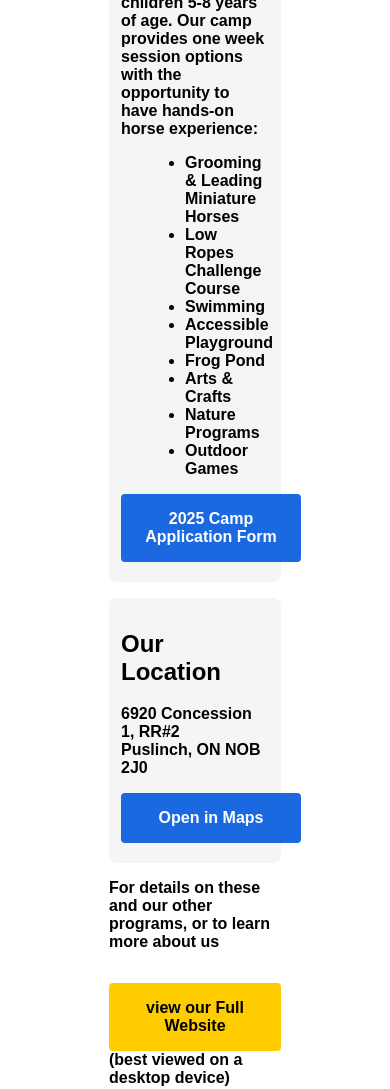
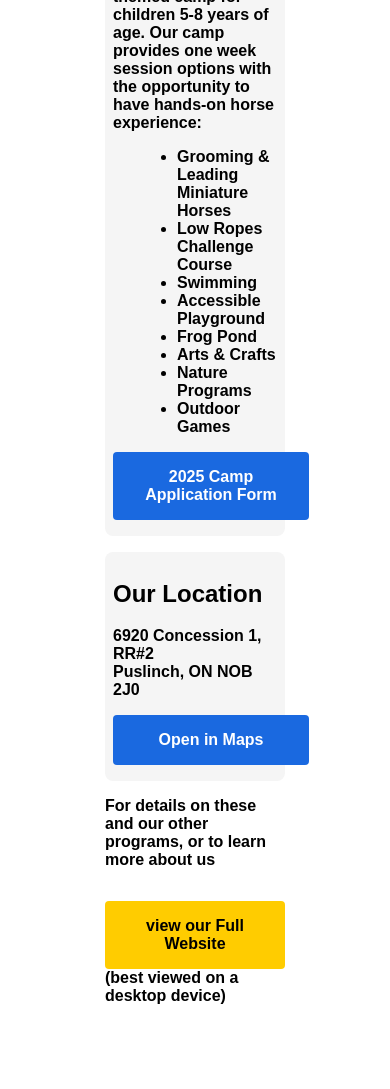
Before and after one commit to sunrise-therapeutic/sunrise, a plain HTML site: page mobile-summary.html in a window 390 px wide. Shown: the part 1287-2376 px from the top of the page. After the commit the page ends 2301 px from the top, so only its background shows below. Drawn offline with Linux system fonts and the light colour scheme.

Commit message:
reduced margins

```diff
--- a/mobile-summary.html
+++ b/mobile-summary.html
@@ -7,13 +7,13 @@
     <link rel="stylesheet" href="styles.css">
     <style>
         .mobile-summary {
-            padding: 0.5rem;
+            padding: 0.25rem;
             max-width: 100%;
         }
 
         .quick-section {
             margin-bottom: 1rem;
-            padding: .75rem;
+            padding: .5rem;
             background: #f5f5f5;
             border-radius: 8px;
         }
```
